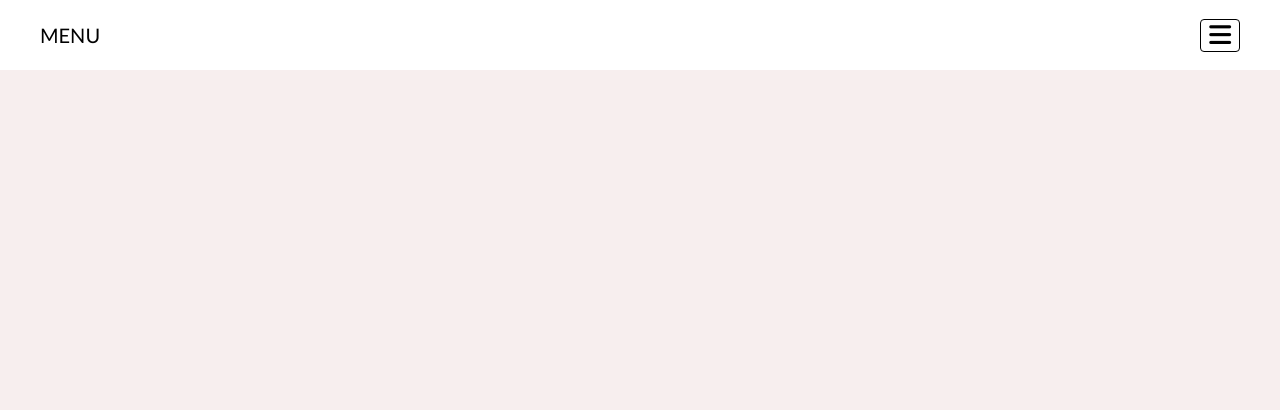
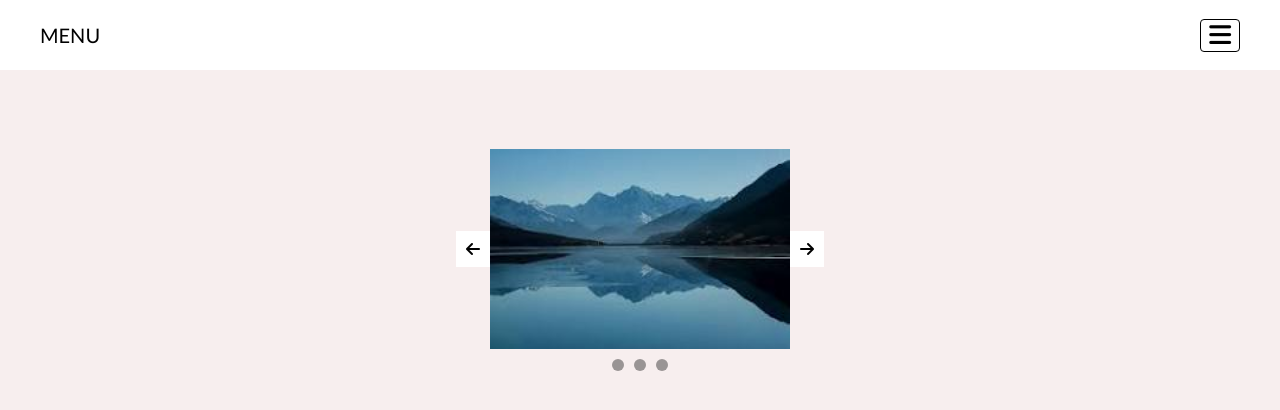
Before and after one commit to OluchukwuDivine/menu-and-carousel, a website built with webpack: page src/index.html in a window 1280 px wide. Built offline with nearby package versions, Linux system fonts and the light colour scheme.

```diff
--- a/src/index.html
+++ b/src/index.html
@@ -22,7 +22,20 @@
       </div>
 
       <div class="carousel">
-
+        <div class="btn-n-image">
+          <i class="fa fa-arrow-left"></i>
+        <div class="carousel-slides">
+          <img src="../src/assets/images/img1.jpeg" alt="">
+          <img src="../src/assets/images/img2.jpeg" alt="">
+          <img src="../src/assets/images/img3.jpeg" alt="">
+          </div>
+          <i class="fa fa-arrow-right"></i>
+        </div>
+        <div class="img-dots-holder">
+        <div class="img-dots"></div>
+        <div class="img-dots"></div>
+        <div class="img-dots"></div>
+        </div>
       </div>
 
     </div>
--- a/src/index.js
+++ b/src/index.js
@@ -3,7 +3,6 @@
 
 const menuBtn = document.querySelector(".menu-btn");
 const navHolder = document.querySelector(".nav-holder");
-const carousel = document.querySelector(".carousel");
 
 let menustatus = true;
 
--- a/src/style.css
+++ b/src/style.css
@@ -63,6 +63,48 @@
 }
 .carousel{
     width: 100%;
+    height: 350px;
     display: flex;
+    flex-direction: column;
     justify-content: center;
+    align-items: center;
+    padding-top: 30px;
 }
+.btn-n-image{
+    display: flex;
+    align-items: center;
+}
+.btn-n-image i{
+    cursor: pointer;
+    background-color: #ffffff;
+    padding: 10px;
+}
+.btn-n-image i:hover{
+    background: rgb(184, 176, 176);
+}
+.carousel-slides{
+    width: 300px;
+    height: 200px;
+    display: flex;
+    overflow: hidden;
+    transition: transform 0.5s ease-in-out;
+}
+.carousel-slides img{
+    width: 300px;
+    height: 100%;
+}
+.img-dots-holder{
+    display: flex;
+    gap: 10px;
+    margin-top: 10px;
+}
+.img-dots:hover{
+    background: rgb(43, 40, 40);
+}
+.img-dots{
+    width: 12px;
+    height: 12px;
+    cursor: pointer;
+    background: rgb(153, 148, 148);
+    border-radius: 50%;
+}
```
Also changed, not shown: dist/bundle.js, dist/carousel.html (deleted), dist/index.html.
